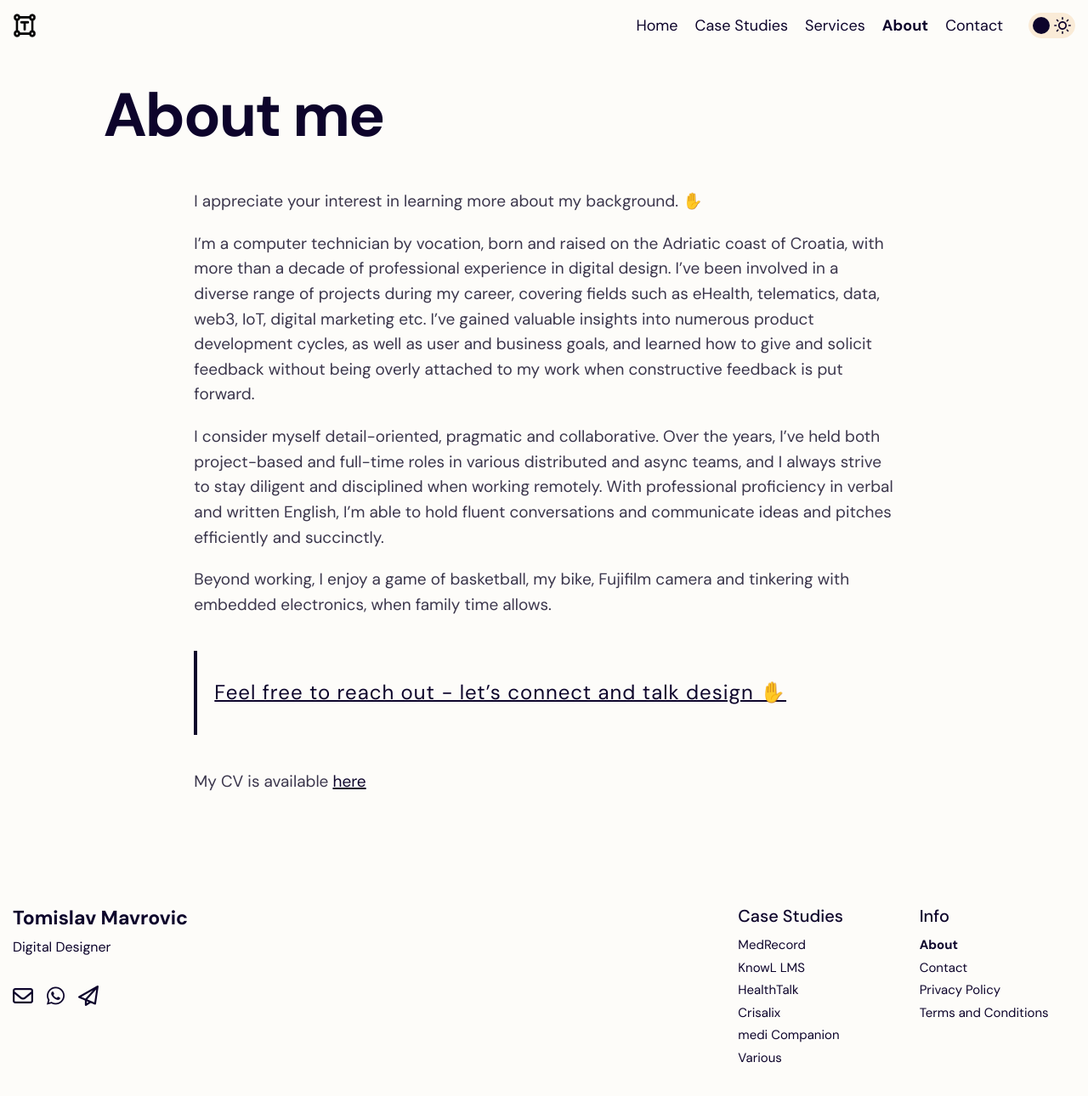
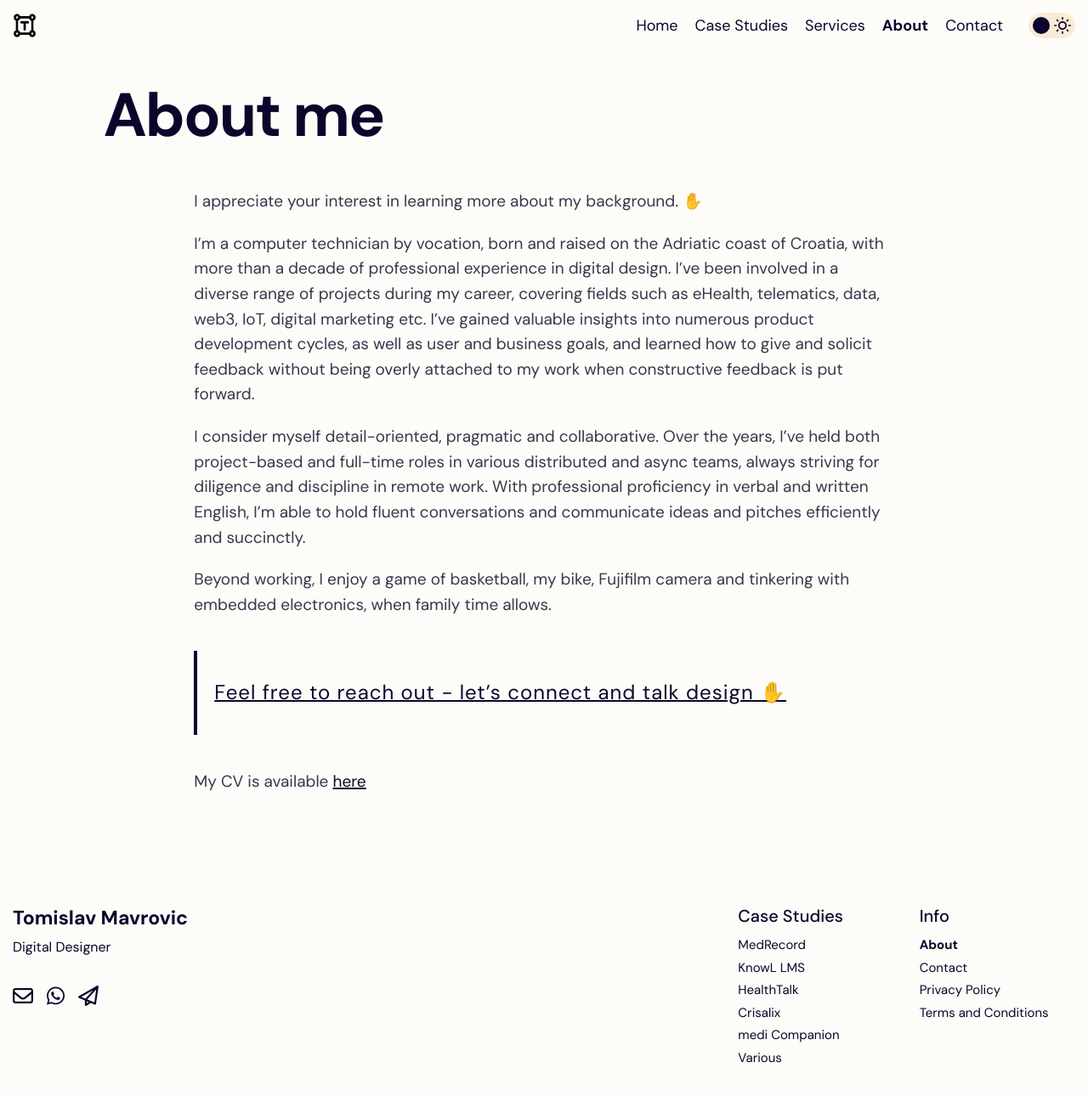
Before and after one commit to tmuxweb/tarheel, a Jekyll site: the page built from pages/about.md, in a window 1280 px wide and 1308 px high. Shown: the top 1290 px of the window at 85% size. Built offline with Jekyll 4.4.1, drawn with Linux system fonts in a browser that asks for light colours.

Commit message:
abt fix 2

```diff
--- a/pages/about.md
+++ b/pages/about.md
@@ -10,7 +10,7 @@ I appreciate your interest in learning more about my background. ✋
 
 I'm a computer technician by vocation, born and raised on the Adriatic coast of Croatia, with more than a decade of professional experience in digital design. I've been involved in a diverse range of projects during my career, covering fields such as eHealth, telematics, data, web3, IoT, digital marketing etc. I've gained valuable insights into numerous product development cycles, as well as user and business goals, and learned how to give and solicit feedback without being overly attached to my work when constructive feedback is put forward.
 
-I consider myself detail-oriented, pragmatic and collaborative. Over the years, I've held both project-based and full-time roles in various distributed and async teams, and I always strive to stay diligent and disciplined when working remotely. With professional proficiency in verbal and written English, I'm able to hold fluent conversations and communicate ideas and pitches efficiently and succinctly.
+I consider myself detail-oriented, pragmatic and collaborative. Over the years, I've held both project-based and full-time roles in various distributed and async teams, always striving for diligence and discipline in remote work. With professional proficiency in verbal and written English, I'm able to hold fluent conversations and communicate ideas and pitches efficiently and succinctly.
 
 Beyond working, I enjoy a game of basketball, my bike, Fujifilm camera and tinkering with embedded electronics, when family time allows.
 
```
